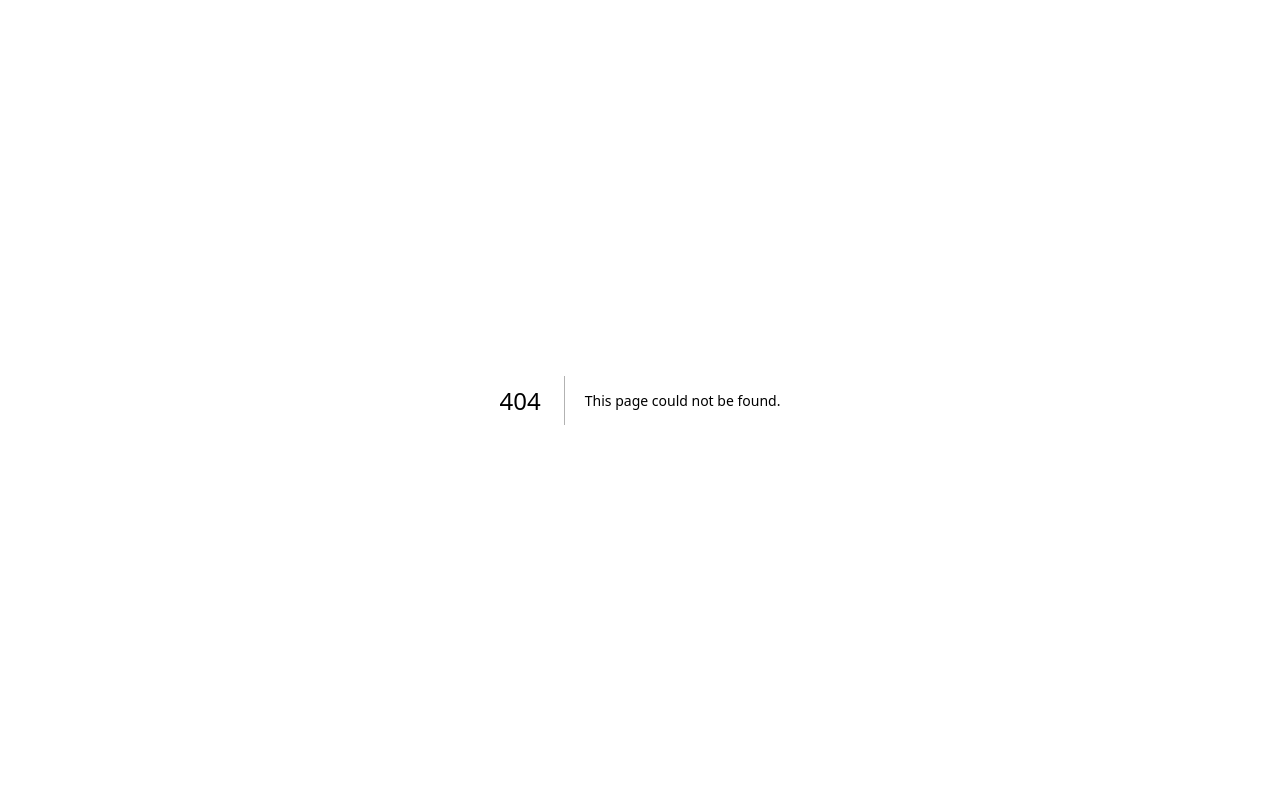
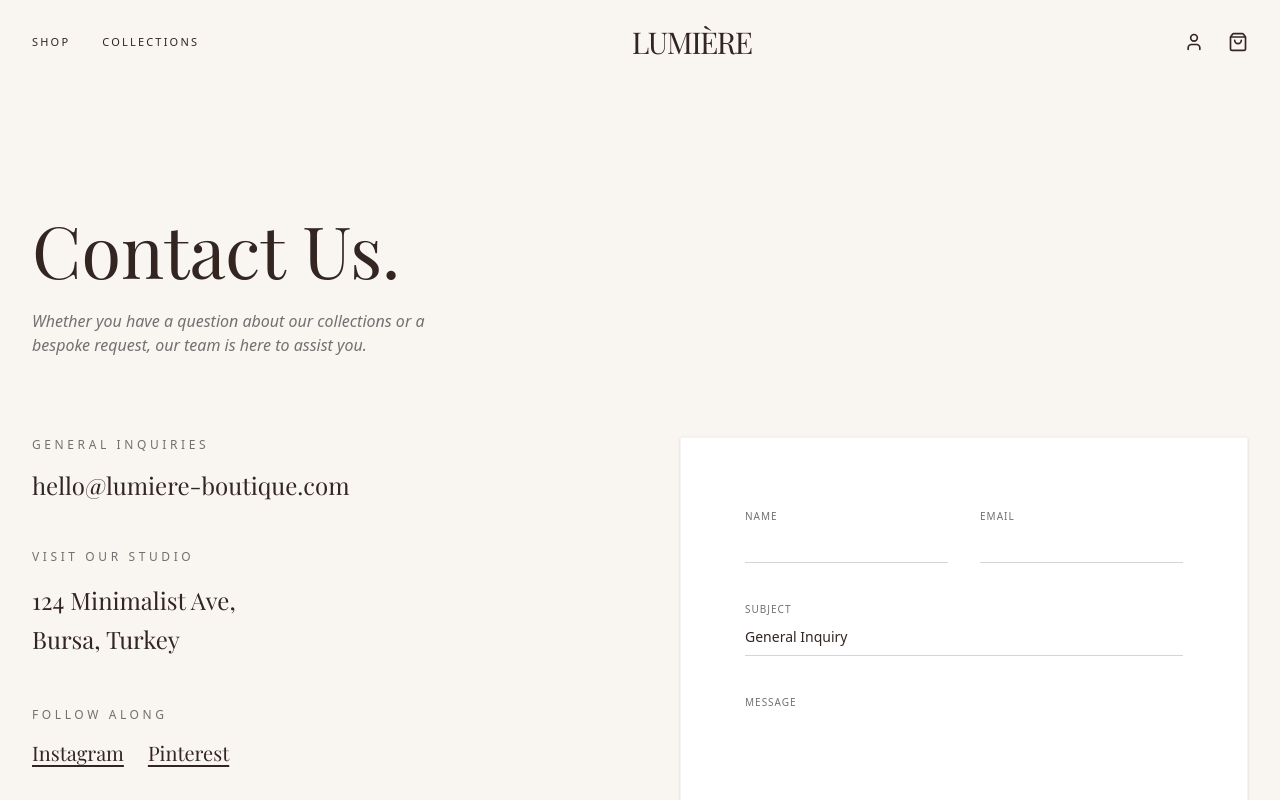
Before and after one commit to EnderKaran/lumiere-boutique, a Next.js app: page /contact in a window 1280 px wide. Before the commit this address had no page. Shown: the top 800 px of the page. Built offline with nearby package versions, Linux system fonts and the light colour scheme; a web font is replaced by a local one.

Commit message:
artisans ve contact sayfası yapildi

```diff
--- /dev/null
+++ b/app/artisans/page.tsx
@@ -0,0 +1,94 @@
+import Navbar from "@/components/Navbar";
+import Footer from "@/components/Footer";
+
+export default function ArtisansPage() {
+  const artisans = [
+    {
+      name: "Elena Rossi",
+      craft: "Master Weaver",
+      location: "Tuscany, Italy",
+      story: "With over 30 years of experience, Elena breathes life into our organic linen collections using traditional wooden looms.",
+      image: "https://images.unsplash.com/photo-1590739293963-42cc60799676?q=80&w=2070",
+    },
+    {
+      name: "Kenji Tanaka",
+      craft: "Ceramic Artist",
+      location: "Kyoto, Japan",
+      story: "Kenji focuses on 'wabi-sabi' aesthetics, creating our home decor pieces that celebrate the beauty in imperfection.",
+      image: "https://images.unsplash.com/photo-1565193998772-263d8ff4af42?q=80&w=2070",
+    },
+    {
+      name: "Amina Mansour",
+      craft: "Natural Dyer",
+      location: "Marrakech, Morocco",
+      story: "Amina uses ancient plant-based dyeing techniques to achieve the soft, earthy tones characteristic of Lumière fabrics.",
+      image: "https://images.unsplash.com/photo-1490481651871-ab68de25d43d?q=80&w=2070",
+    }
+  ];
+
+  return (
+    <>
+      <Navbar />
+      <main className="bg-lumiere-beige min-h-screen pt-32 pb-20 px-6 md:px-8">
+        <div className="max-w-7xl mx-auto">
+
+          {/* Hero Section */}
+          <section className="mb-32 max-w-2xl">
+            <span className="text-xs uppercase tracking-[0.3em] text-lumiere-gray mb-6 block">The Makers</span>
+            <h1 className="font-serif text-6xl md:text-7xl text-lumiere-dark mb-10 leading-tight">
+              The Hands <br /> Behind Lumière.
+            </h1>
+            <p className="text-lg text-lumiere-gray leading-relaxed">
+              Every Lumière piece carries the soul of the person who created it.
+              We partner with independent artisans who preserve heritage techniques
+              while embracing modern minimalism.
+            </p>
+          </section>
+
+          {/* Artisan Showcase - Bento Grid Layout */}
+          <section className="grid grid-cols-1 md:grid-cols-12 gap-10 mb-32">
+            {artisans.map((artisan, index) => (
+              <div
+                key={index}
+                className={`flex flex-col ${
+                  index % 3 === 0 ? "md:col-span-7" : index % 3 === 1 ? "md:col-span-5" : "md:col-span-12"
+                }`}
+              >
+                <div className="aspect-[4/5] bg-zinc-200 mb-6 overflow-hidden rounded-sm group">
+                  <img
+                    src={artisan.image}
+                    alt={artisan.name}
+                    className="w-full h-full object-cover transition-transform duration-700 group-hover:scale-105"
+                  />
+                </div>
+                <div className="flex justify-between items-start mb-4">
+                  <div>
+                    <h3 className="font-serif text-3xl text-lumiere-dark">{artisan.name}</h3>
+                    <p className="text-sm text-lumiere-gray uppercase tracking-widest">{artisan.craft} — {artisan.location}</p>
+                  </div>
+                </div>
+                <p className="text-lumiere-gray text-sm max-w-md leading-relaxed italic">
+                  "{artisan.story}"
+                </p>
+              </div>
+            ))}
+          </section>
+
+          {/* Philosophy CTA */}
+          <section className="bg-lumiere-dark text-[#F4EFEA] p-16 md:p-24 text-center">
+            <h2 className="font-serif text-4xl md:text-5xl mb-8">Honoring Tradition.</h2>
+            <p className="max-w-xl mx-auto opacity-70 mb-12 text-sm leading-relaxed">
+              By supporting our artisans, you are not just buying a product;
+              you are helping to keep ancient crafts alive for future generations.
+            </p>
+            <div className="inline-block border-b border-white/30 pb-2 text-sm uppercase tracking-widest hover:border-white transition-all cursor-pointer">
+              Explore the Collection
+            </div>
+          </section>
+
+        </div>
+      </main>
+      <Footer />
+    </>
+  );
+}
--- /dev/null
+++ b/app/contact/page.tsx
@@ -0,0 +1,94 @@
+import Navbar from "@/components/Navbar";
+import Footer from "@/components/Footer";
+
+export default function ContactPage() {
+  return (
+    <>
+      <Navbar />
+      <main className="bg-lumiere-beige min-h-screen pt-32 pb-20 px-6 md:px-8">
+        <div className="max-w-7xl mx-auto">
+
+          {/* Header */}
+          <section className="mb-20">
+            <h1 className="font-serif text-5xl md:text-7xl text-lumiere-dark mb-6">Contact Us.</h1>
+            <p className="text-lumiere-gray max-w-md italic">
+              Whether you have a question about our collections or a bespoke request, our team is here to assist you.
+            </p>
+          </section>
+
+          <div className="grid grid-cols-1 md:grid-cols-2 gap-20">
+
+            {/* İletişim Bilgileri */}
+            <div className="space-y-12">
+              <div>
+                <h3 className="text-xs uppercase tracking-[0.3em] text-lumiere-gray mb-4">General Inquiries</h3>
+                <p className="font-serif text-2xl text-lumiere-dark">hello@lumiere-boutique.com</p>
+              </div>
+
+              <div>
+                <h3 className="text-xs uppercase tracking-[0.3em] text-lumiere-gray mb-4">Visit Our Studio</h3>
+                <p className="font-serif text-2xl text-lumiere-dark leading-relaxed">
+                  124 Minimalist Ave, <br />
+                  Bursa, Turkey
+                </p>
+              </div>
+
+              <div>
+                <h3 className="text-xs uppercase tracking-[0.3em] text-lumiere-gray mb-4">Follow Along</h3>
+                <div className="flex gap-6 font-serif text-xl text-lumiere-dark">
+                  <a href="#" className="hover:opacity-50 transition-opacity underline underline-offset-4">Instagram</a>
+                  <a href="#" className="hover:opacity-50 transition-opacity underline underline-offset-4">Pinterest</a>
+                </div>
+              </div>
+            </div>
+
+            {/* İletişim Formu */}
+            <div className="bg-white p-10 md:p-16 border border-lumiere-dark/5 shadow-sm">
+              <form className="space-y-8">
+                <div className="grid grid-cols-1 md:grid-cols-2 gap-8">
+                  <div className="space-y-2">
+                    <label className="text-[10px] uppercase tracking-widest text-lumiere-gray">Name</label>
+                    <input
+                      type="text"
+                      className="w-full bg-transparent border-b border-lumiere-dark/20 py-2 focus:outline-none focus:border-lumiere-dark transition-colors text-sm"
+                    />
+                  </div>
+                  <div className="space-y-2">
+                    <label className="text-[10px] uppercase tracking-widest text-lumiere-gray">Email</label>
+                    <input
+                      type="email"
+                      className="w-full bg-transparent border-b border-lumiere-dark/20 py-2 focus:outline-none focus:border-lumiere-dark transition-colors text-sm"
+                    />
+                  </div>
+                </div>
+
+                <div className="space-y-2">
+                  <label className="text-[10px] uppercase tracking-widest text-lumiere-gray">Subject</label>
+                  <select className="w-full bg-transparent border-b border-lumiere-dark/20 py-2 focus:outline-none focus:border-lumiere-dark transition-colors text-sm appearance-none cursor-pointer">
+                    <option>General Inquiry</option>
+                    <option>Order Support</option>
+                    <option>Wholesale</option>
+                    <option>Press</option>
+                  </select>
+                </div>
+
+                <div className="space-y-2">
+                  <label className="text-[10px] uppercase tracking-widest text-lumiere-gray">Message</label>
+                  <textarea
+                    rows={4}
+                    className="w-full bg-transparent border-b border-lumiere-dark/20 py-2 focus:outline-none focus:border-lumiere-dark transition-colors text-sm resize-none"
+                  ></textarea>
+                </div>
+
+                <button className="w-full bg-lumiere-dark text-[#F4EFEA] py-4 text-xs uppercase tracking-[0.2em] hover:bg-black transition-colors duration-300">
+                  Send Message
+                </button>
+              </form>
+            </div>
+          </div>
+        </div>
+      </main>
+      <Footer />
+    </>
+  );
+}
```
